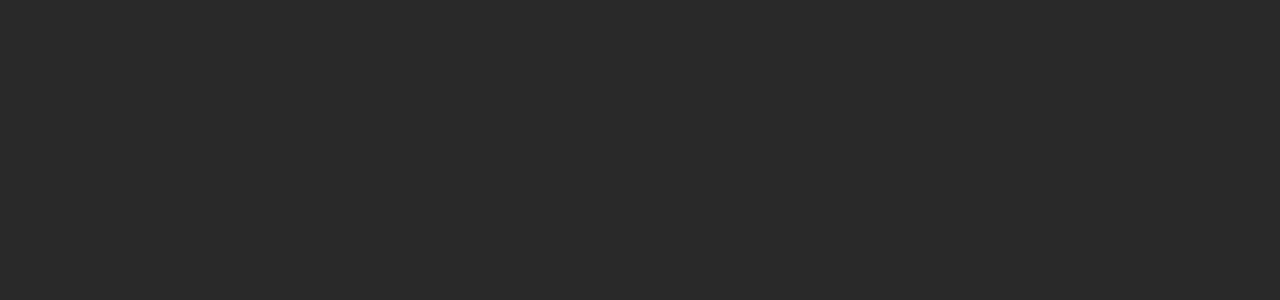
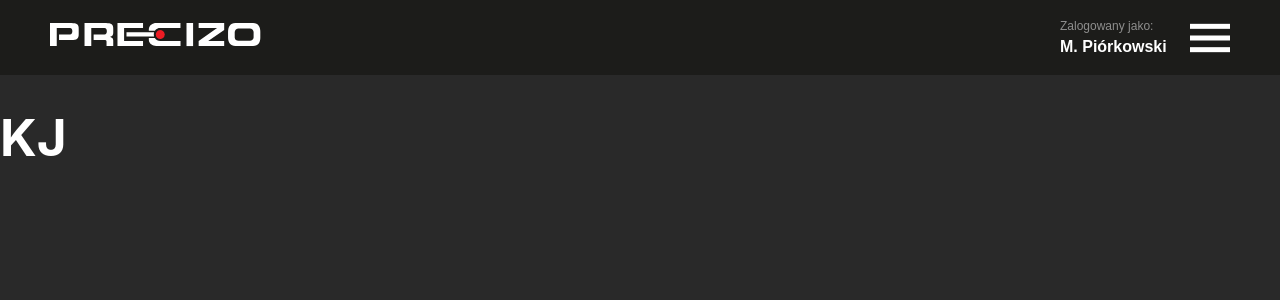
Before and after one commit to Marcinn88/precizo, a React (Vite) app: page /precizo/kj in a window 1280 px wide. Before the commit this address had no page. Shown: the top 300 px of the page. Built offline with nearby package versions, Linux system fonts and the light colour scheme; a web font is replaced by a local one.

Commit message:
create kj module

```diff
--- a/src/App.jsx
+++ b/src/App.jsx
@@ -5,6 +5,7 @@
 import { Layout } from "./layouts/layout";
 import { Lab } from "./components/Lab";
 import { Circles } from "./components/Circles";
+import { Kj } from "./components/Kj";
 
 const App = () => {
   // console.log("server uruchomiony");
@@ -37,6 +38,7 @@
           path="/precizo/circles"
           element={<Circles token={tokenChecker()} />}
         />
+        <Route path="/precizo/kj" element={<Kj token={tokenChecker()} />} />
         {/* <Route path="*" element={<NoMatch />} /> */}
       </Route>
     </Routes>
--- a/src/components/Hero.jsx
+++ b/src/components/Hero.jsx
@@ -13,6 +13,7 @@
 import profile from "../images/profile.svg";
 import results from "../images/results.svg";
 import circles from "../images/circles.svg";
+import inspection from "../images/inspection.svg";
 import { LoginPage } from "./LoginPage";
 
 export const Hero = ({ token }) => {
@@ -49,6 +50,9 @@
             <Link to="/precizo/circles/">
               <MenuEl key={nanoid()} obraz={circles} nazwa="Kółkowanie" />
             </Link>
+            <Link to="/precizo/kj/">
+              <MenuEl key={nanoid()} obraz={inspection} nazwa="KJ" />
+            </Link>
           </div>
         </>
       ) : (
--- /dev/null
+++ b/src/components/Kj.jsx
@@ -0,0 +1,11 @@
+import { Nav } from "./Nav";
+import { Link } from "react-router-dom";
+
+export const Kj = ({ token }) => {
+  return (
+    <>
+      <Nav />
+      <h1>KJ</h1>
+    </>
+  );
+};
```
Also changed, not shown: src/components/Kj.module.css (added), src/images/inspection.svg (added).
